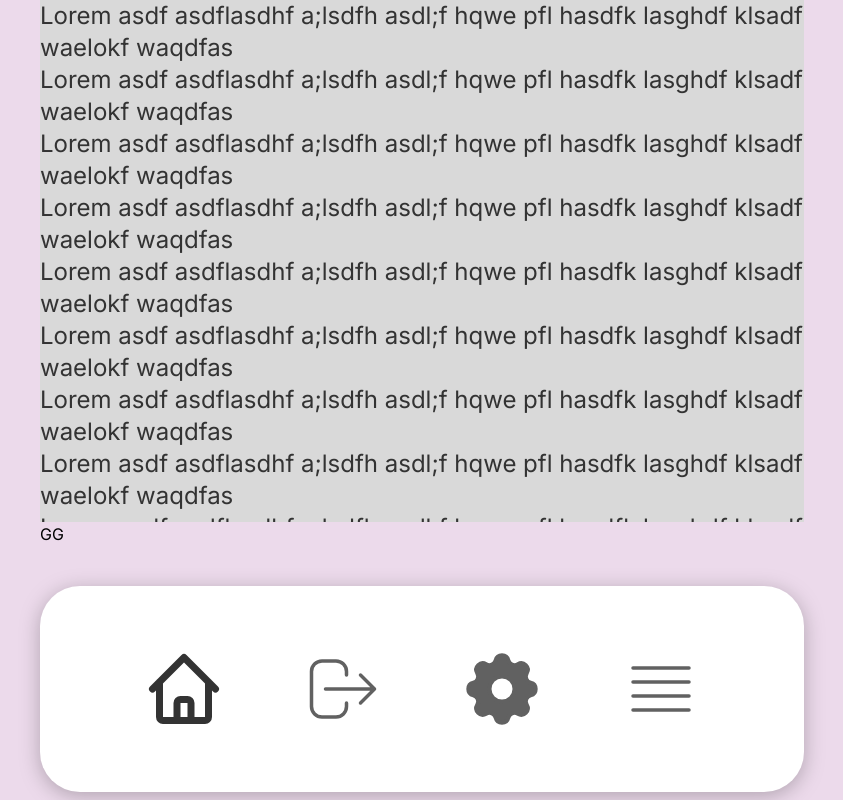
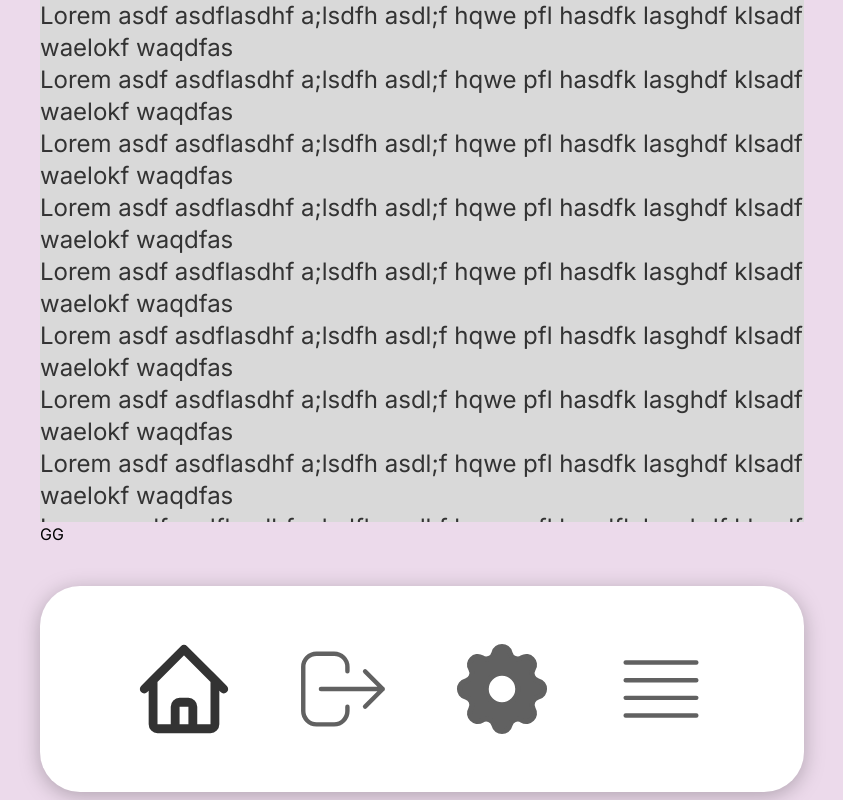
Before and after one commit to neilhsmith/accountable, a Next.js app in the folder accountable-next/: page / in a window 1280 px wide. Shown: the top 800 px of the page, without its empty margins (218-1061 px from the left). Built offline with nearby package versions, Linux system fonts and the light colour scheme.

Commit message:
fix nav icon sizing

```diff
--- a/accountable-next/src/features/app/nav.tsx
+++ b/accountable-next/src/features/app/nav.tsx
@@ -176,7 +176,7 @@ function NavLink({ item }: { item: Item }) {
       <span className="sr-only">{label}</span>
       <Icon
         className={classNames(
-          "h-full w-3/4 max-w-[2.2rem] sm:max-w-[3rem] md:max-w-[4.6rem] lg:max-w-[5.25rem]",
+          "w-4/6 h-auto",
           active ? "text-black-dark stroke-2" : "text-black-light stroke-1"
         )}
       />
```
